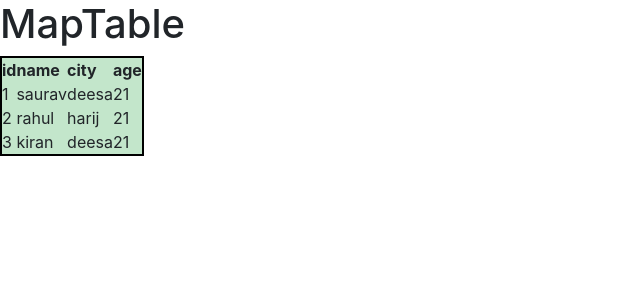
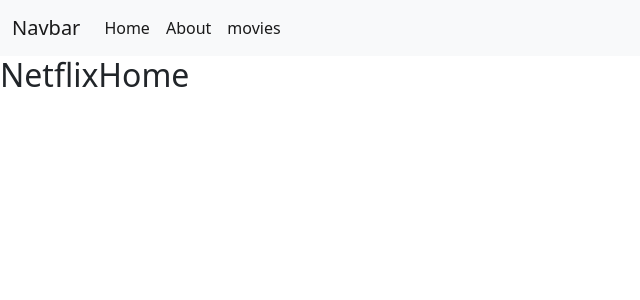
Before and after one commit to Sauravvaghela71/lern_mern_26, a React (Vite) app: page /netflixHome in a window 1280 px wide. Shown: the top 300 px of the page, without its empty margins (0-640 px from the left). Built offline with nearby package versions, Linux system fonts and the light colour scheme.

Commit message:
router-dom

```diff
--- a/index.html
+++ b/index.html
@@ -5,7 +5,7 @@
     <link rel="icon" type="image/svg+xml" href="/vite.svg" />
     <meta name="viewport" content="width=device-width, initial-scale=1.0" />
     <title>mern_26</title>
-    <link rel="stylesheet" href="https://cdn.jsdelivr.net/npm/bootstrap@4.6.2/dist/css/bootstrap.min.css" integrity="sha384-xOolHFLEh07PJGoPkLv1IbcEPTNtaed2xpHsD9ESMhqIYd0nLMwNLD69Npy4HI+N" crossorigin="anonymous">
+    <link href="https://cdn.jsdelivr.net/npm/bootstrap@5.0.2/dist/css/bootstrap.min.css" rel="stylesheet" integrity="sha384-EVSTQN3/azprG1Anm3QDgpJLIm9Nao0Yz1ztcQTwFspd3yD65VohhpuuCOmLASjC" crossorigin="anonymous">
   </head>
   <body>
     <div id="root"></div>
--- a/package.json
+++ b/package.json
@@ -11,7 +11,8 @@
   },
   "dependencies": {
     "react": "^19.2.0",
-    "react-dom": "^19.2.0"
+    "react-dom": "^19.2.0",
+    "react-router-dom": "^7.13.0"
   },
   "devDependencies": {
     "@eslint/js": "^9.39.1",
--- a/src/App.jsx
+++ b/src/App.jsx
@@ -1,16 +1,30 @@
 
+import { Route, Routes } from 'react-router-dom'
 import './App.css'
-import Header from './component/header'
-import Map from './component/Map'
-import MapTable from './component/MapTable'
+import { Navbar } from './component/Navbar'
+// import Header from './component/header'
+// import Map from './component/Map'
+// import MapTable from './component/MapTable'
+import NetflixAbout from './component/NetflixAbout'
+import NetflixHome from './component/NetflixHome'
+import { Link } from 'react-router-dom'
+import
+ Movies  from './component/Movies'
 
 function App() {
 
 
   return (
     <>
+    <Navbar></Navbar>
+
+    <Routes>
+      <Route path="/netflixHome" element={<NetflixHome />} />
+      <Route path="/netflixAbout" element={<NetflixAbout />} />
+      <Route path="/movies" element={<Movies />} />
+    </Routes>
     {/* <Map></Map> */}
-    <MapTable></MapTable>
+    {/* <MapTable></MapTable> */}
      {/* <Header></Header> */}
     </>
   )
--- /dev/null
+++ b/src/component/Movies.jsx
@@ -0,0 +1,11 @@
+import React from 'react'
+
+const Movies = () => {
+  return (<>
+    <h2>Movies</h2>
+
+  </>
+  )
+}
+
+export default Movies
--- /dev/null
+++ b/src/component/Navbar.jsx
@@ -0,0 +1,37 @@
+import React from 'react'
+import { Link } from 'react-router-dom'
+
+
+export const Navbar = () => {
+  return (
+    <>
+
+    <nav class="navbar navbar-expand-lg navbar-light bg-light">
+  <div class="container-fluid">
+    <Link class="navbar-brand" to="#">Navbar</Link>
+    <button class="navbar-toggler" type="button" data-bs-toggle="collapse" data-bs-target="#navbarNav" aria-controls="navbarNav" aria-expanded="false" aria-label="Toggle navigation">
+      <span class="navbar-toggler-icon"></span>
+    </button>
+    <div class="collapse navbar-collapse" id="navbarNav">
+      <ul class="navbar-nav">
+        <li class="nav-item">
+          <Link class="nav-link active" aria-current="page" to="/netflixHome">Home</Link>
+        </li>
+
+        <li class="nav-item">
+          <Link class="nav-link active" aria-current="page" to="/netflixAbout">About</Link>
+        </li>
+
+        <li class="nav-item">
+          <Link class="nav-link active" aria-current="page" to="/movies">movies</Link>
+        </li>
+
+
+
+      </ul>
+    </div>
+  </div>
+</nav>
+    </>
+  )
+}
--- /dev/null
+++ b/src/component/NetflixAbout.jsx
@@ -0,0 +1,9 @@
+import React from 'react'
+
+const NetflixAbout = () => {
+  return (
+    <h1>NetflixAbout</h1>
+  )
+}
+
+export default NetflixAbout
--- /dev/null
+++ b/src/component/NetflixHome.jsx
@@ -0,0 +1,9 @@
+import React from 'react'
+
+const NetflixHome = () => {
+  return (
+    <h2>NetflixHome</h2>
+  )
+}
+
+export default NetflixHome
--- a/src/main.jsx
+++ b/src/main.jsx
@@ -2,9 +2,14 @@
 import { createRoot } from 'react-dom/client'
 // import './index.css'
 import App from './App.jsx'
+import { BrowserRouter } from 'react-router-dom'
 
 createRoot(document.getElementById('root')).render(
   <StrictMode>
+    <BrowserRouter>
+
     <App />
+    </BrowserRouter>
+
   </StrictMode>,
 )
```
Also changed, not shown: 1 other file (tests, documents, lock files or other folders).
